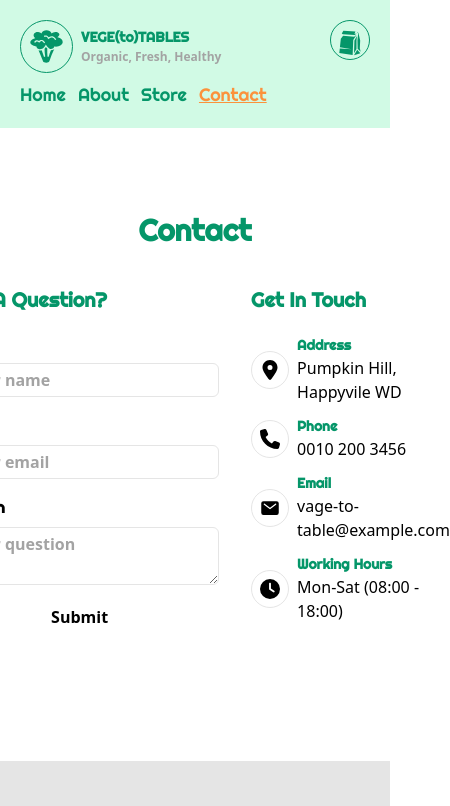
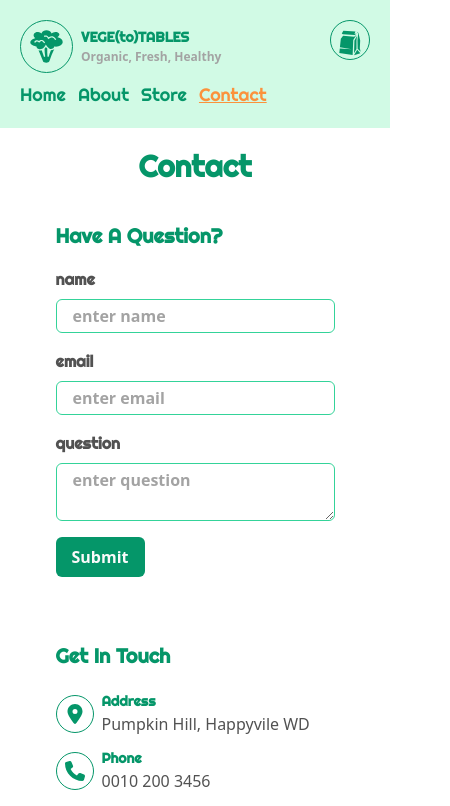
Before and after one commit to mojotron/shopping-cart, a React (Vite) app: page /contact in a window 390 px wide. Shown: the top 806 px of the page, 450 px wide, since content can reach past the window. Built offline with nearby package versions, Linux system fonts and the light colour scheme.

Commit message:
refactor, add responsive design to contact page

```diff
--- a/src/components/TextIconBlock/TextIconBlock.tsx
+++ b/src/components/TextIconBlock/TextIconBlock.tsx
@@ -9,7 +9,7 @@ type PropsType = {
 
 const TextIconBlock = ({ data }: PropsType) => {
   return (
-    <div className="w-full p-8 flex flex-col items-start gap-5 bg-green-600 rounded-md ">
+    <div className="w-full md:w-[600px] p-8 flex flex-col items-start gap-5 bg-green-600 rounded-md ">
       <Heading level={3} color="secondary">
         {data.title}
       </Heading>
--- a/src/pages/AboutPage/AboutPage.tsx
+++ b/src/pages/AboutPage/AboutPage.tsx
@@ -1,7 +1,7 @@
 import { useNavigate } from 'react-router-dom';
 import Button from '../../ui/Button/Button';
 import Heading from '../../ui/Heading/Heading';
-import PageSection from '../../ui/PageSection/PageSection';
+
 import Paragraph from '../../ui/Paragraph/Paragraph';
 import Banner from './components/Banner';
 import VisionSection from './components/VisionSection';
@@ -28,17 +28,15 @@ const AboutPage = () => {
       <VisionSection />
       <CareerSection />
 
-      <PageSection>
       <div className="bg-emerald-600 rounded-md p-16 flex flex-col items-center justify-center gap-8">
         <Heading level={3}>
-            We grow organic healthy vegetables for you. So you can have one
-            stress less in your life.
+          We grow organic healthy vegetables for you. So you can have one stress
+          less in your life.
         </Heading>
         <Button type="remove" onClick={() => navigate('/store')}>
           Go To Store
         </Button>
       </div>
-      </PageSection>
     </main>
   );
 };
--- a/src/pages/ContactPage/ContactPage.tsx
+++ b/src/pages/ContactPage/ContactPage.tsx
@@ -1,18 +1,15 @@
-import PageSection from '../../ui/PageSection/PageSection';
 import Heading from '../../ui/Heading/Heading';
-import ContactForm from './ContactForm';
-import Contacts from './Contacts';
+import ContactForm from './components/ContactForm';
+import Contacts from './components/Contacts';
 
 const ContactPage = () => {
   return (
-    <main className="flex flex-col items-center py-16">
-      <PageSection>
-        <Heading level={1}>Contact</Heading>
-        <div className="flex gap-8">
-          <ContactForm />
-          <Contacts />
-        </div>
-      </PageSection>
+    <main className="text-center mx-auto space-y-8">
+      <Heading level={1}>Contact</Heading>
+      <div className="text-left flex flex-col gap-16 sm:flex-row sm:gap-8">
+        <ContactForm />
+        <Contacts />
+      </div>
     </main>
   );
 };
--- a/src/pages/ContactPage/ContactForm.tsx
+++ b/src/pages/ContactPage/components/ContactForm.tsx
@@ -1,7 +1,7 @@
 import { useState, ChangeEvent, FormEvent } from 'react';
-import InputField from '../../ui/InputField/InputField';
-import SubmitButton from '../../ui/SubmitButton/SubmitButton';
-import Heading from '../../ui/Heading/Heading';
+import InputField from '../../../ui/InputField/InputField';
+import SubmitButton from '../../../ui/SubmitButton/SubmitButton';
+import Heading from '../../../ui/Heading/Heading';
 
 const ContactForm = () => {
   const [formData, setFormData] = useState({
@@ -25,7 +25,7 @@ const ContactForm = () => {
   };
 
   return (
-    <form onSubmit={handleSubmit} className="flex flex-col gap-4">
+    <form onSubmit={handleSubmit} className="space-y-4">
       <Heading level={3}>Have a Question?</Heading>
       <InputField
         id="customer-name"
--- a/src/pages/ContactPage/Contacts.tsx
+++ b/src/pages/ContactPage/components/Contacts.tsx
@@ -1,6 +1,6 @@
 import { ReactNode } from 'react';
-import { CONTACT_CONFIG } from '../../constants/contacts';
-import Heading from '../../ui/Heading/Heading';
+import { CONTACT_CONFIG } from '../../../constants/contacts';
+import Heading from '../../../ui/Heading/Heading';
 
 const ContactItem = ({
   label,
@@ -13,12 +13,12 @@ const ContactItem = ({
 }) => {
   return (
     <li className="flex gap-2 items-center">
-      <div className="border border-emerald-600 p-2 rounded-full text-emerald-600">
+      <div className="border border-green-600 p-2 rounded-full text-green-600">
         {icon}
       </div>
       <div>
         <Heading level={5}>{label}</Heading>
-        <p>{text}</p>
+        <p className="text-gray-600">{text}</p>
       </div>
     </li>
   );
--- a/src/ui/InputField/InputField.tsx
+++ b/src/ui/InputField/InputField.tsx
@@ -29,7 +29,7 @@ const InputField = ({
   if (type === 'text' || type === 'email') {
     inputMarkdown = (
       <input
-        className="border border-emerald-400 px-4 py-1 rounded-md text-emerald-600 font-bold placeholder:text-neutral-400 outline-none focus:ring focus:ring-emerald-200 focus:ring-offset-0"
+        className="border border-green-400 px-4 py-1 rounded-md text-gray-600 font-bold placeholder:text-gray-400 outline-none focus:ring focus:ring-green-400 focus:ring-offset-0"
         id={id}
         placeholder={placeholder}
         required={required}
@@ -42,7 +42,7 @@ const InputField = ({
   } else if (type === 'textarea') {
     inputMarkdown = (
       <textarea
-        className="border border-emerald-400 px-4 py-1 rounded-md text-emerald-600 font-bold placeholder:text-neutral-400 outline-none focus:ring focus:ring-emerald-200 focus:ring-offset-0"
+        className="border border-green-400 px-4 py-1 rounded-md text-gray-600 font-bold placeholder:text-gray-400 outline-none focus:ring focus:ring-green-400 focus:ring-offset-0"
         id={id}
         placeholder={placeholder}
         required={required}
@@ -55,7 +55,7 @@ const InputField = ({
 
   return (
     <div className="flex flex-col gap-2">
-      <label className="font-righteous font-bold text-emerald-600" htmlFor={id}>
+      <label className="font-righteous font-bold text-gray-600" htmlFor={id}>
         {label}
       </label>
       {inputMarkdown}
--- a/src/ui/PageSection/PageSection.tsx
+++ /dev/null
@@ -1,15 +0,0 @@
-import { ReactNode } from 'react';
-
-type PropsType = {
-  children: ReactNode;
-};
-
-const PageSection = ({ children }: PropsType) => {
-  return (
-    <section className="flex flex-col gap-8 items-center max-w-[600px]">
-      {children}
-    </section>
-  );
-};
-
-export default PageSection;
--- a/src/ui/SubmitButton/SubmitButton.tsx
+++ b/src/ui/SubmitButton/SubmitButton.tsx
@@ -10,7 +10,7 @@ const SubmitButton = ({ children, disabled = false }: PropsType) => {
     <button
       disabled={disabled}
       type="submit"
-      className="rounded-md font-bold text-white px-2 py-1 disabled:bg-gray-300 disabled:text-gray-100 bg-emerald-600"
+      className="rounded-md font-bold text-gray-50 px-4 py-2 disabled:bg-gray-400 disabled:text-gray-100 bg-green-600 hover:bg-orange-400"
     >
       {children}
     </button>
```
Lines whose indentation alone changed are shown as unchanged.
